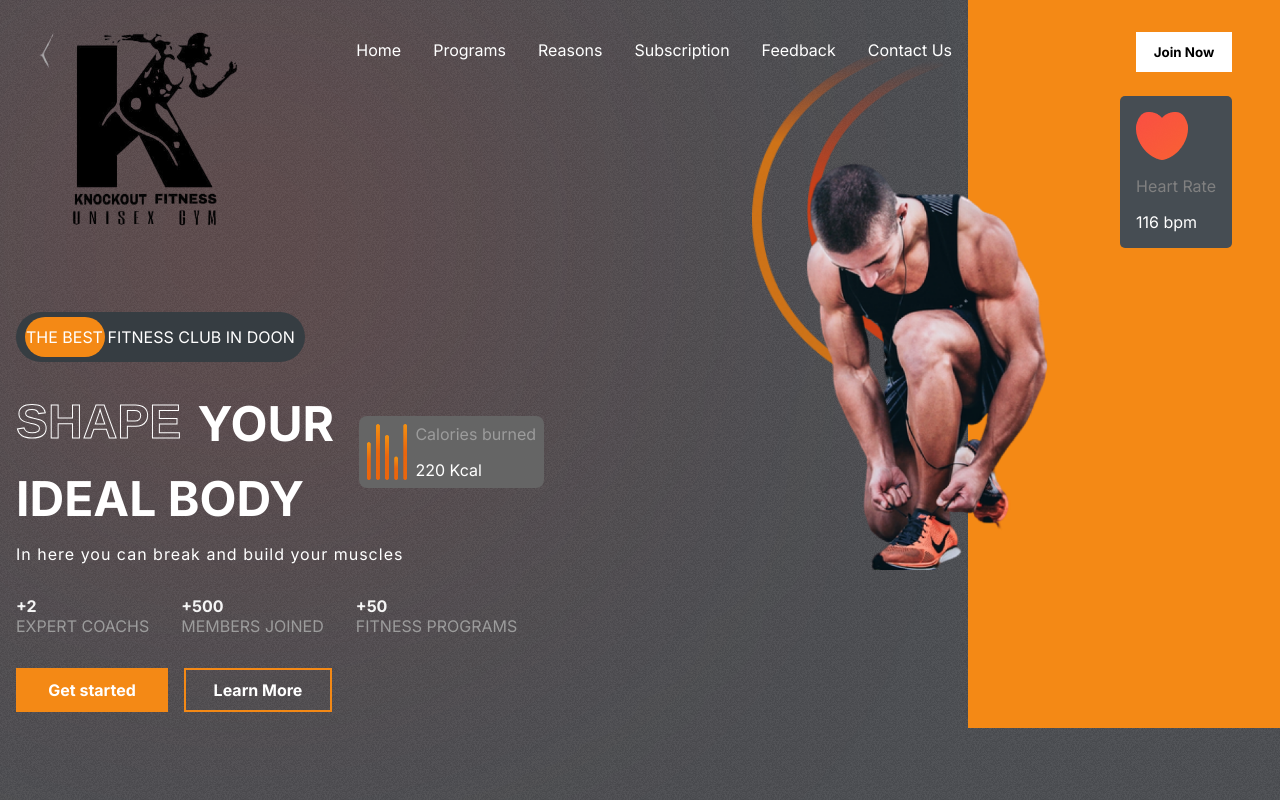
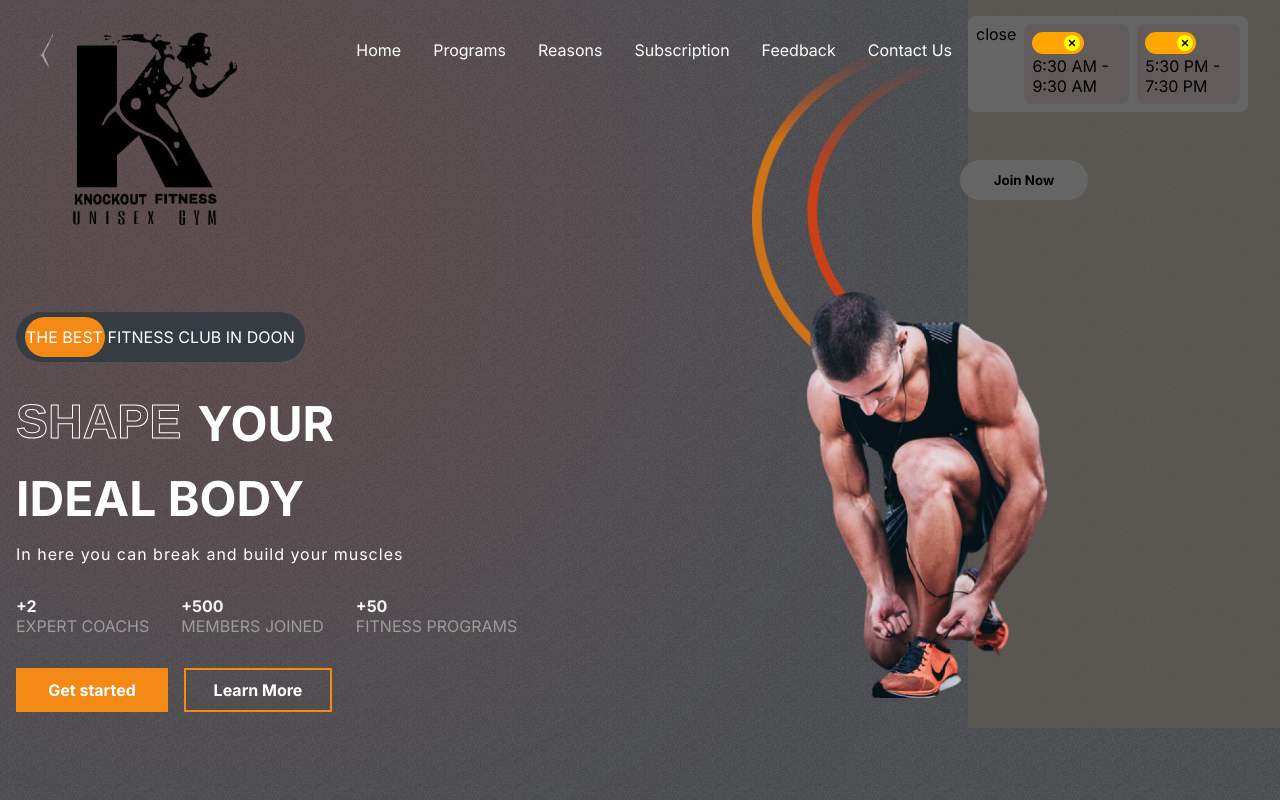
Before and after one commit to bhimray/gym-app, a React (Create React App) app: page / in a window 1280 px wide. Shown: the top 800 px of the page. Built offline with nearby package versions, Linux system fonts and the light colour scheme.

Commit message:
new file:   src/assets/check.svg 	new file:   src/assets/close-multiply.svg 	modified:   src/components/Hero.css 	modified:   src/components/Hero.jsx 	new file:   src/components/useStatus/useStatus.jsx

```diff
--- a/src/components/Hero.css
+++ b/src/components/Hero.css
@@ -17,12 +17,6 @@
     flex-direction: column;
 
 
-}
-
-.right{
-    flex:1;
-    background-color:var(--orange);
-    /* filter:blur(2px);     */
 }
 
 .the_best_ad{
@@ -116,14 +110,24 @@
     width:8rem;
 }
 
+.right{
+    flex:1;
+    background-color:#625b54a6;
+    background-color: linear-gradient(to right top, transparent, #625b54a6);
+    /* filter:blur(2px);     */
+    position: relative;
+}
+
 .right>.btn{
     position:absolute;
-    right:3rem;
-    top:2rem;
-    width:6rem;
+    right:12rem;
+    top:10rem;
+    width:8rem;
+    background-color: var(--caloryCard);
+    border-radius: 2rem;
 }
 
-.heart-rate{
+/* .heart-rate{
     background-color: var(--darkGrey);
     display:flex;
     flex-direction: column;
@@ -135,18 +139,18 @@
     position:absolute;
     right:3rem;
     top:6rem;
-}
-.heart-rate>:nth-child(2){
+} */
+/* .heart-rate>:nth-child(2){
     color: gray;
 }
 .heart-rate>:nth-child(3){
     color:white;
-}
+} */
 
 .hero_image {
     position: absolute;
     right: 13rem;
-    top: 10rem;
+    top: 18rem;
     width: 18rem;
   }
 
@@ -158,35 +162,45 @@
     z-index: -1;
 }
 
-.calories{
+.openingTime{
     position:absolute;
-    top:26rem;
-    right: 46rem;
+    top:1rem;
+    right: 2rem;
     display:flex;
     gap:0.5rem;
     background-color: var(--caloryCard);
     padding:0.5rem;
     border-radius: 0.5rem;
     width:fit-content;
+    height: 5rem;
 }
 
-.calories>img{
-    width: 2.5rem;
-}
-
-.calories>div{
-    display:flex;
+.morningTime ,.eveningTime{
+    display: flex;
     flex-direction: column;
     justify-content: space-between;
+    background-color: #605858c2;
+    border-radius: 0.5rem;
+    padding: 0.5rem;
 }
-
-.calories>div>:nth-child(1){
-    color: var(--gray);
+.range{
+    height: 1.2rem;
+    width: 3rem;
+    border-radius: 5rem;
+    background-color: orange;
+    display: flex;
+    align-items: center;
+    padding:0.1rem;
 }
-
-.calories>div>:nth-child(2){
-    color:white;
-    font-size:1rem;
+.toggleBar{
+    position:relative;
+    height: 1rem;
+    width:1rem;
+    border-radius: 50%;
+    background-color: yellow;
+    display:flex;
+    justify-content: center;
+    align-items: center;
 }
 
 @media screen and (max-width: 768px) {
--- a/src/components/Hero.jsx
+++ b/src/components/Hero.jsx
@@ -1,4 +1,4 @@
-import React from 'react'
+import React, {useState} from 'react'
 import "./Hero.css"
 import Header from "./Header/Header"
 import hero_image from "../assets/hero_image.png"
@@ -7,8 +7,17 @@ import heart from "../assets/heart.png"
 import Calories from "../assets/calories.png"
 import { motion } from "framer-motion"
 import {Link} from "react-scroll"
+import {useStatus} from "../components/useStatus/useStatus"
+import checkSymbol from "../assets/check.svg"
+import crossSymbol from "../assets/close-multiply.svg"
 
 const Hero = () => {
+  const {time,timeOriginal, morning, evening} = useStatus();
+
+  const x= (morning ? 0:30);
+  const y= (evening ? 0:30);
+  console.log("x", morning, x, "y",evening, y)
+
   return (
     <div className="hero">
       <div className="blur hero-blur"></div>
@@ -80,7 +89,7 @@ const Hero = () => {
             smooth={true}
             >Join Now</Link>
         </button>
-        <motion.div
+        {/* <motion.div
         initial={{x:30}}
         whileInView={{x:0}}
         transition={{type:"spring", duration:2}}
@@ -88,7 +97,7 @@ const Hero = () => {
           <img src={heart} alt="heart"/>
           <span>Heart Rate</span>
           <span>116 bpm</span>
-        </motion.div>
+        </motion.div> */}
         {/* hero image */}
         <img src={hero_image} alt="hero_image" className='hero_image'/>
         <motion.img
@@ -97,12 +106,24 @@ const Hero = () => {
         transition={{type:"tween", duration:2}}
         src= {hero_image_back} alt="back_image" className='hero_image_back'/>
 
-        {/* calories */}
-        <div className='calories'>
-          <img src = {Calories} alt = "calories"/>
-          <div>
-            <span>Calories burned</span>
-            <span>220 Kcal</span>
+        {/* opening and closing time */}
+        <div className="openingTime">
+          <div>{(morning || evening)? "open":"close"}</div>
+          <div className='morningTime'>
+            <div className='range'>
+              <motion.div animate={{x:x}} transition={{type:"spring"}} className='toggleBar'>
+                {morning ? <img src={checkSymbol}/>:<img src={crossSymbol} className="center"/>}
+              </motion.div>
+            </div>
+            <div className='timeRange'>6:30 AM - 9:30 AM</div>
+          </div>
+          <div className='eveningTime'>
+            <div className='range'>
+              <motion.div animate={{x:y}} transition={{type:"spring", duration:2}} className='toggleBar'>
+                {evening ? <img src={checkSymbol}/>:<img src={crossSymbol} className="center"/>}
+              </motion.div>
+            </div>
+            <div className='timeRange'>5:30 PM - 7:30 PM</div>
           </div>
         </div>
       </div>
--- /dev/null
+++ b/src/components/useStatus/useStatus.jsx
@@ -0,0 +1,40 @@
+import React from 'react'
+import { useEffect, useState } from 'react';
+
+export const useStatus = () => {
+    const locale = 'en';
+    const [today, setDate] = React.useState(new Date()); // Save the current date to be able to trigger an update
+
+    useEffect(() => {
+        const timer = setInterval(() => { // Creates an interval which will update the current data every minute
+        // This will trigger a rerender every component that uses the useDate hook.
+        setDate(new Date());
+      }, 60 * 1000);
+      return () => {
+        clearInterval(timer); // Return a funtion to clear the timer so that it will stop being called on unmount
+      }
+    }, []);
+
+    // const day = today.toLocaleDateString(locale, { weekday: 'long' });
+    // const date = `${day}, ${today.getDate()} ${today.toLocaleDateString(locale, { month: 'long' })}\n\n`;
+
+    // const hour = today.getHours();
+    // const wish = `Good ${(hour < 12 && 'Morning') || (hour < 17 && 'Afternoon') || 'Evening'}, `;
+
+    const timeOriginal = today.toLocaleTimeString(locale, { hour: 'numeric', hour12: false, minute: 'numeric' });
+    const time = today.getHours()*60 + today.getMinutes();
+
+    const position= `${((time <= (9*60 +30) && time>=(6*60+30)) && "open") || ((time >= (17*60+30) && time<=(19*60+30)) && "open") || ("close")}`;
+    console.log("position", position, timeOriginal, time);
+
+    const morning=(time <= (9*60 +30) && time>=(6*60+30)) ? true:false;
+    const evening=(time >= (17*60+30) && time<=(19*60+30)) ? true:false;
+
+    return {
+    //   date,
+      time,
+      timeOriginal,
+      morning,
+      evening,
+    };
+  };
```
Also changed, not shown: src/assets/check.svg (added), src/assets/close-multiply.svg (added).
